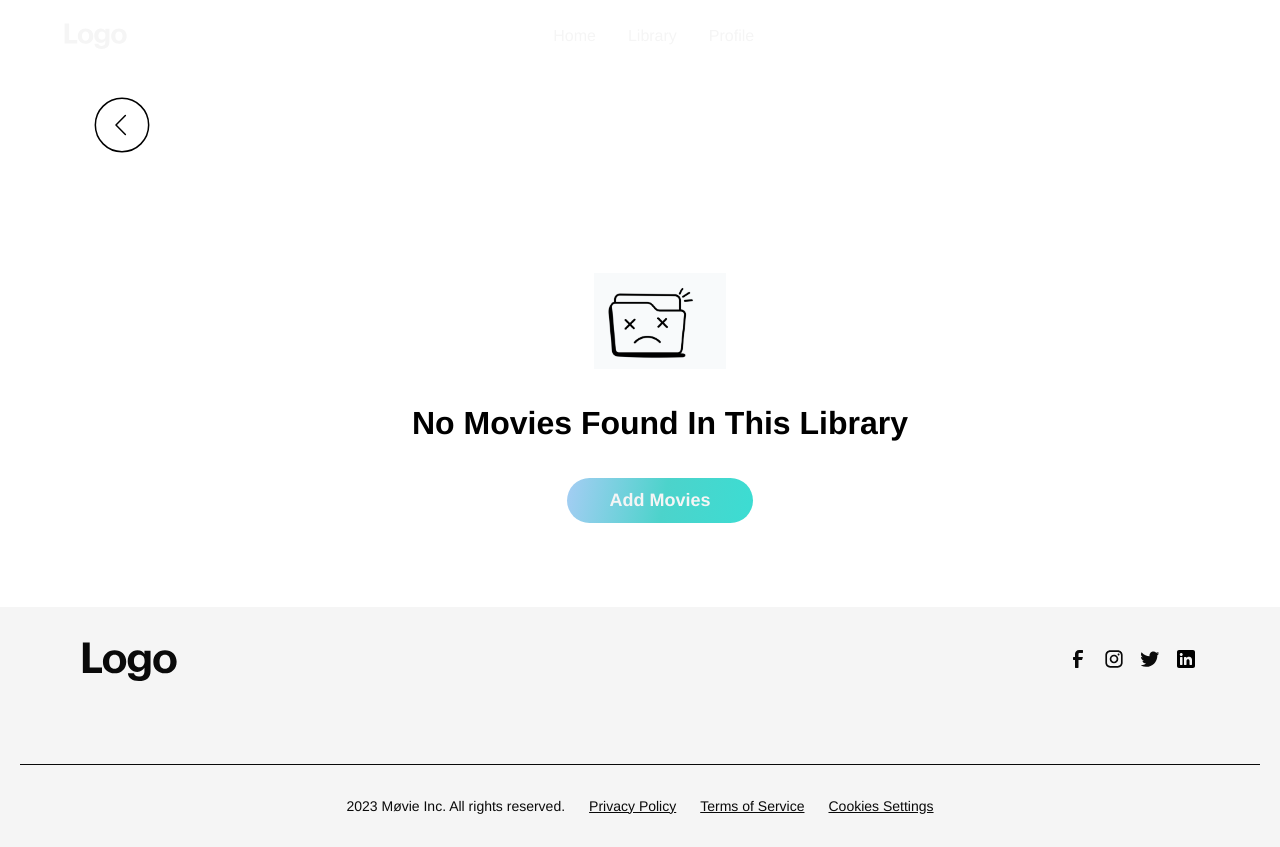
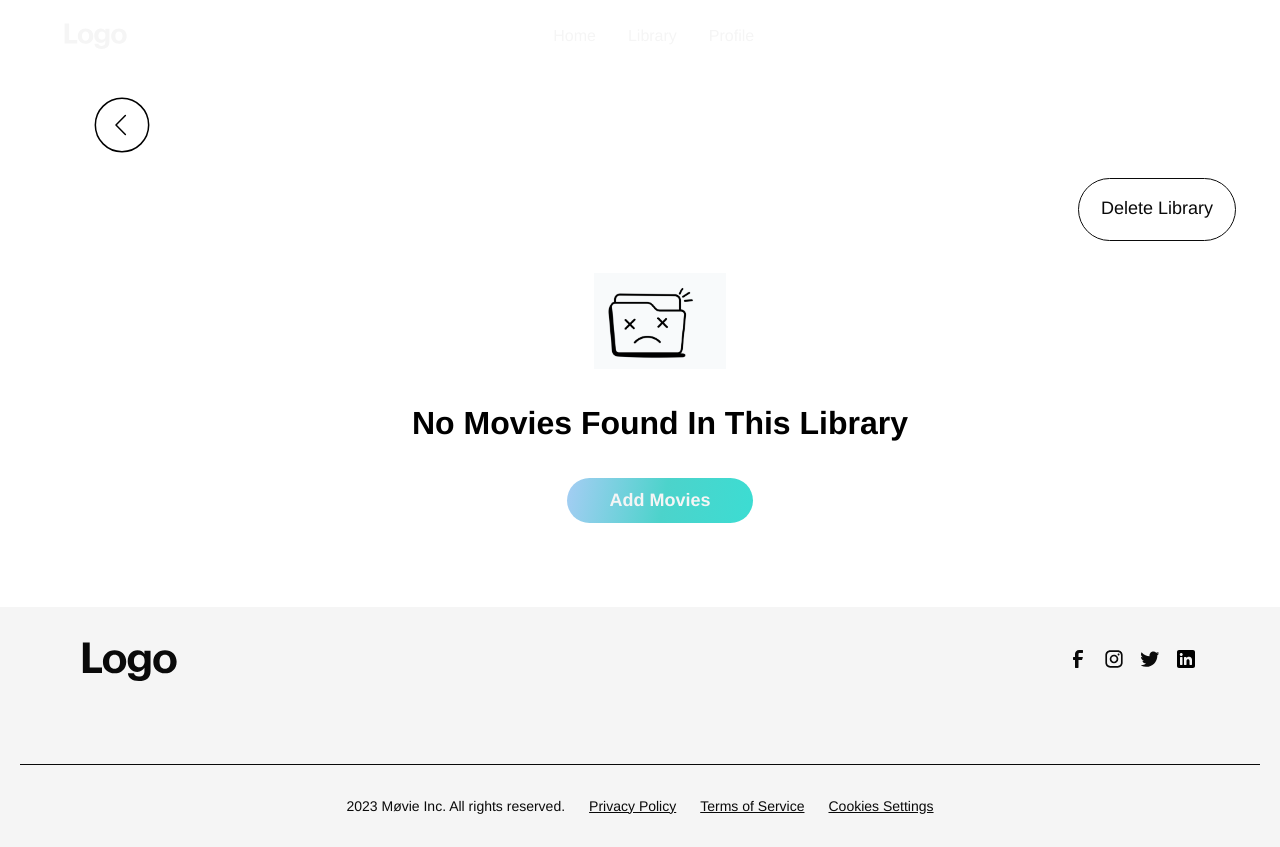
Before and after one commit to jmnorheim/Movi.com, a React (Vite) app in the folder frontend/: page /project2/my-library/1 in a window 1280 px wide. Shown: the top 847 px of the page. Built offline with nearby package versions, Linux system fonts and the light colour scheme; sample sign-in values are in the browser's storage.

Commit message:
feat: :sparkles: Add non-functional Delete Library-button
Add non-functional Delete Library-button with popup for confirmation

#70

```diff
--- a/frontend/src/pages/LibraryPage/LibraryPage.css
+++ b/frontend/src/pages/LibraryPage/LibraryPage.css
@@ -93,6 +93,9 @@
   height: 96px;
   width: 90vw;
   margin-bottom: 16px;
+  display: flex;
+  justify-content: space-between;
+  align-items: center;
 }
 
 .library-title .text-wrapper {
@@ -103,6 +106,36 @@
   letter-spacing: 0;
   line-height: 96px;
   white-space: nowrap;
+}
+
+.library-title .delete-library-button {
+  align-items: center;
+  border: 1px solid;
+  border-color: #0a0a0a;
+  border-radius: 56px;
+  display: inline-flex;
+  height: 45px;
+  gap: 8px;
+  padding: 8px 16px;
+  position: relative;
+  background: none;
+  cursor: pointer;
+}
+
+.library-title .delete-library-button .delete-library-button-text {
+  color: #0a0a0a;
+  font-family: "Gotham SSm-Light", Helvetica;
+  font-size: 18px;
+  font-weight: 300;
+  letter-spacing: 0;
+  line-height: 27px;
+  margin-top: -1px;
+  position: relative;
+  white-space: nowrap;
+  width: fit-content;
+  border: none;
+  background: none;
+  cursor: pointer;
 }
 
 .list-row {
--- a/frontend/src/pages/LibraryPage/LibraryPage.tsx
+++ b/frontend/src/pages/LibraryPage/LibraryPage.tsx
@@ -1,6 +1,14 @@
 import { Link, useNavigate, useParams } from "react-router-dom";
 import "./LibraryPage.css";
 import PageFooter from "../../components/pageFooter/PageFooter";
+import {
+  Dialog,
+  DialogTitle,
+  DialogContent,
+  DialogContentText,
+  DialogActions,
+  Button,
+} from "@mui/material";
 import { ArrowCircleLeftBlack } from "../../assets/icons/ArrowCircleLeftBlack";
 import { useMoviesInByLibraryIDQuery } from "../../../src/services/getMovies.ts";
 import { useRemoveMovieFromFavorites } from "../../../src/services/removeMovieFromFavorites.ts";
@@ -8,6 +16,7 @@ import { useRemoveMovieFromLibrary } from "../../../src/services/removeMovieFrom
 import { useAuth } from "../../services/auth/AuthContext.tsx";
 import ClearIcon from "@mui/icons-material/Clear";
 import empty_library from "../../assets/images/empty_library.png";
+import { useState } from "react";
 
 /**
  * Render the RegisterPage component.
@@ -16,6 +25,7 @@ import empty_library from "../../assets/images/empty_library.png";
 const LibraryPage: React.FC = () => {
   // State definitions
   const { libraryProp } = useParams();
+  const [isDeleteDialogOpen, setIsDeleteDialogOpen] = useState(false);
 
   // Set libraryID and libraryName
   let libraryID: string = "";
@@ -41,8 +51,24 @@ const LibraryPage: React.FC = () => {
     return number < 10 ? `0${number}` : number.toString();
   };
 
+  // Delete entire library====================================================================================
+  const openDeleteDialog = () => {
+    setIsDeleteDialogOpen(true);
+  };
+
+  const closeDeleteDialog = () => {
+    setIsDeleteDialogOpen(false);
+  };
+
+  const confirmDeleteLibrary = () => {
+    console.log("Delete confirmed for library with ID:", libraryID);
+    // Placeholder for actual delete logic
+    closeDeleteDialog();
+  };
+
+  // Delete movie from library==========================================================================
   /**
-   * Handles the delete user.
+   * Handle deletion of a movie from a library.
    */
   const handleDelete = (imdbID: string) => {
     // Check if it is the favorites library.
@@ -66,6 +92,14 @@ const LibraryPage: React.FC = () => {
         {/* Display library title */}
         <div className="library-title">
           <div className="text-wrapper">{libraryName}</div>
+          <div className="delete-library-button">
+            <button
+              className="delete-library-button-text"
+              onClick={openDeleteDialog}
+            >
+              Delete Library
+            </button>
+          </div>
         </div>
 
         {/* Display list of movies */}
@@ -137,6 +171,24 @@ const LibraryPage: React.FC = () => {
       >
         <PageFooter></PageFooter>
       </div>
+      <Dialog open={isDeleteDialogOpen} onClose={closeDeleteDialog}>
+        <DialogTitle>Delete Library</DialogTitle>
+        <DialogContent>
+          <DialogContentText>
+            Are you sure you want to delete this library? This action cannot be
+            undone.
+          </DialogContentText>
+        </DialogContent>
+        <DialogActions>
+          <Button onClick={closeDeleteDialog}>Cancel</Button>
+          <Button
+            onClick={confirmDeleteLibrary}
+            style={{ backgroundColor: "red", color: "white" }}
+          >
+            Delete
+          </Button>
+        </DialogActions>
+      </Dialog>
     </>
   );
 };
--- a/frontend/src/pages/ProfilePage/ProfilePage.css
+++ b/frontend/src/pages/ProfilePage/ProfilePage.css
@@ -66,7 +66,7 @@
   font-size: 64px;
   font-weight: 700;
   letter-spacing: 0;
-  line-height: 64px;
+  line-height: 80px;
   margin-top: -1px;
   position: relative;
   text-align: left;
```
